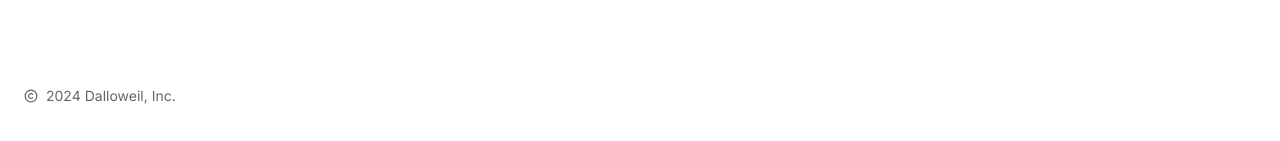
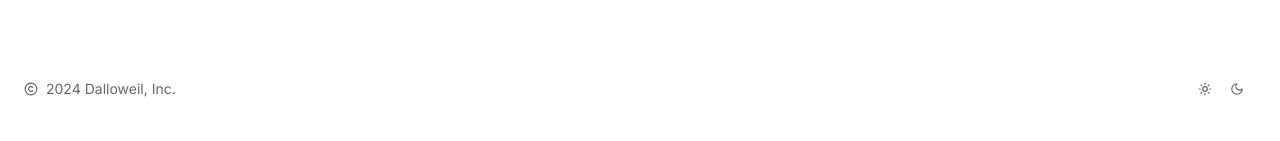
Before and after one commit to dalloweil/nextjs-template, a Next.js app: page / in a window 1280 px wide. Shown: the part 1173-1314 px from the top of the page. Built offline with nearby package versions, Linux system fonts and the light colour scheme.

Commit message:
feat: add theme switcher component

```diff
--- a/components/layout/footer/footer.tsx
+++ b/components/layout/footer/footer.tsx
@@ -1,15 +1,30 @@
+"use client"
 import Image from "next/image";
 import styles from "./footer.module.css";
 import Link from "next/link";
 import { Copyright } from "lucide-react";
+import { useTheme } from "next-themes";
+import { useEffect, useState } from "react";
+import ThemeSwitcher from "@/components/themeSwitcher/themeSwitcher";
+import Logo from "@/components/ui/logo/logo";
 
 export default function Footer() {
+  const { theme, setTheme } = useTheme();
+  const [mounted, setMounted] = useState(false)
+
+  useEffect(() => {
+    setMounted(true)
+  }, [])
+
+  if (!mounted) return null;
+
   return (
     <footer className={styles.footer}>
       <div className={styles.row}>
         <div className={styles.company}>
-          <Image src="/black-logo.svg" alt="Dalloweil company logo" width={90} height={18} />
+          <Logo theme={theme} />
         </div>
+
         <div className={styles.column}>
           <h1 className={styles.columnTitle}>Company</h1>
           <div className={styles.items}>
@@ -37,7 +52,7 @@ export default function Footer() {
       </div>
       <div className={styles.row}>
         <span><Copyright width={14} /> 2024 Dalloweil, Inc.</span>
-      </div>
+        <ThemeSwitcher theme={theme} setTheme={setTheme} /> </div>
     </footer>
   );
 }
--- a/components/layout/header/header.tsx
+++ b/components/layout/header/header.tsx
@@ -5,10 +5,13 @@ import Button from "@/components/button/button";
 import { useEffect, useState } from "react";
 import { Menu } from "lucide-react";
 import styles from "./header.module.css";
+import Logo from "@/components/ui/logo/logo";
+import { useTheme } from "next-themes";
 
 export default function Header() {
   const [mobileNavShown, setMobileNavShown] = useState(false);
   const [isMobile, setIsMobile] = useState<boolean>(window.innerWidth <= 768);
+  const { theme } = useTheme();
 
   const toggle = () => setMobileNavShown(!mobileNavShown);
 
@@ -22,7 +25,7 @@ export default function Header() {
     <>
       <header className={styles.header}>
         <Link href="/">
-          <Image src="/black-logo.svg" alt="Logo company" width={90} height={18} />
+          <Logo theme={theme} />
         </Link>
 
         {!isMobile && (
--- /dev/null
+++ b/components/themeSwitcher/themeSwitcher.module.css
@@ -0,0 +1,29 @@
+.themeSwitcher {
+  padding: 3px;
+  width: fit-content;
+  display: flex;
+  border-radius: 999px;
+  border: 1px solid var(--ds-gray-400);
+}
+
+.themeSwitch {
+  width: 32px;
+  height: 32px;
+  display: flex;
+  align-items: center;
+  justify-content: center;
+  border-radius: inherit;
+  border: 0;
+  color: var(--ds-gray-900);
+  cursor: pointer;
+  background-color: transparent;
+
+  &:hover {
+    color: var(--ds-gray-100);
+  }
+}
+
+.themeSwitch[data-active=true] {
+  background: var(--ds-gray-200);
+  color: var(--ds-gray-1000);
+}
--- /dev/null
+++ b/components/themeSwitcher/themeSwitcher.tsx
@@ -0,0 +1,32 @@
+import { Moon, Sun } from "lucide-react";
+import styles from "./themeSwitcher.module.css";
+
+interface ThemeSwitcherProps {
+  theme?: string;
+  setTheme: React.Dispatch<React.SetStateAction<string>>;
+}
+
+export default function ThemeSwitcher({ theme, setTheme }: ThemeSwitcherProps) {
+  return (
+    <div className={styles.themeSwitcher} role="radiogroup">
+      <button
+        role="radio"
+        aria-checked
+        data-active={theme === "light"}
+        onClick={() => setTheme("light")}
+        className={styles.themeSwitch}
+      >
+        <Sun width={14} />
+      </button>
+      <button
+        role="radio"
+        aria-checked
+        data-active={theme === "dark"}
+        onClick={() => setTheme("dark")}
+        className={styles.themeSwitch}
+      >
+        <Moon width={14} />
+      </button>
+    </div>
+  );
+}
--- /dev/null
+++ b/components/ui/logo/logo.tsx
@@ -0,0 +1,9 @@
+import Image from "next/image"
+
+interface LogoProps {
+  theme: string | undefined
+}
+
+export default function Logo({ theme }: LogoProps) {
+  return <Image src={theme === "dark" ? "/white-logo.svg" : "/black-logo.svg"} alt="Dalloweil company logo" width={90} height={18} />
+}
```
Also changed, not shown: components/theme-provider.tsx (added, +8 -0 lines).
